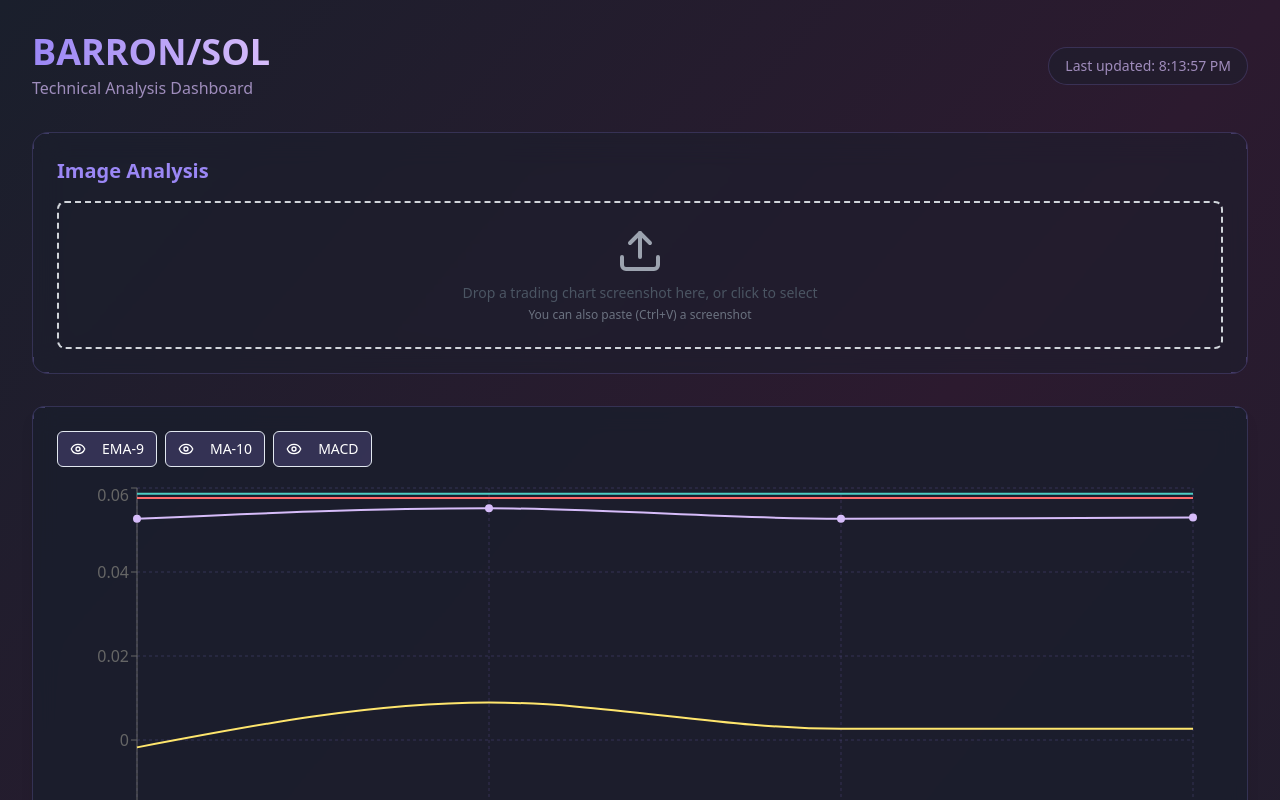
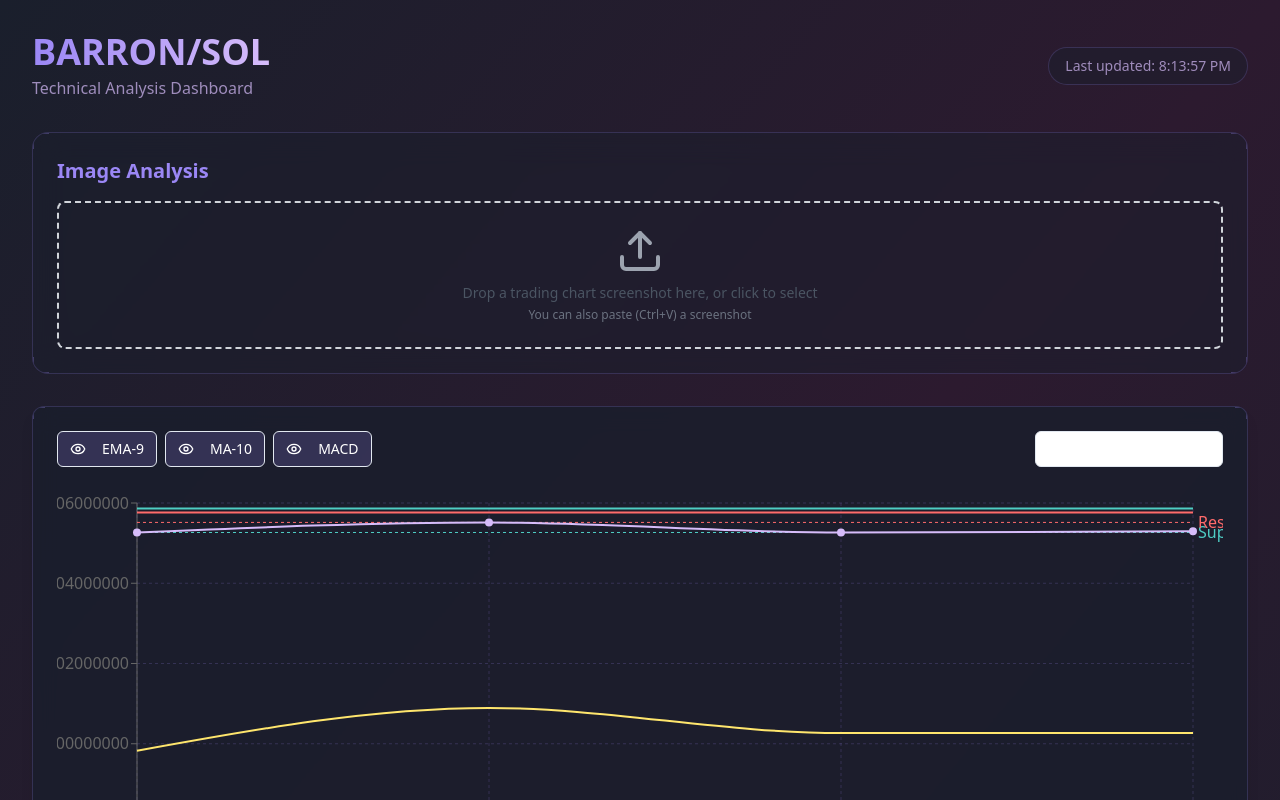
Before and after one commit to bloodemerald/trade-genius-forecast, a React (Vite) app: page / in a window 1280 px wide. Shown: the top 800 px of the page. Built offline with nearby package versions, Linux system fonts and the light colour scheme.

Commit message:
Improve chart readability and integration
Refactor the chart component for better readability and usability in trading scenarios. Investigate the possibility of integrating Dexscreener to display charts after image uploads.
[skip gpt_engineer]

```diff
--- a/src/components/InteractiveChart.tsx
+++ b/src/components/InteractiveChart.tsx
@@ -8,9 +8,10 @@ import {
   Tooltip,
   Legend,
   ResponsiveContainer,
+  ReferenceLine,
 } from "recharts";
 import { motion } from "framer-motion";
-import { Eye, EyeOff } from "lucide-react";
+import { Eye, EyeOff, ExternalLink } from "lucide-react";
 import { Button } from "./ui/button";
 
 interface ChartData {
@@ -35,13 +36,25 @@ export const InteractiveChart = ({ price, indicators }: InteractiveChartProps) =
   const [showMA, setShowMA] = useState(true);
   const [showMACD, setShowMACD] = useState(true);
 
-  // Transform data for Recharts
+  // Transform data for Recharts with proper time labels
   const data: ChartData[] = [
     { name: "Open", price: price[0], EMA_9: indicators.EMA_9, MA_10: indicators.MA_10, MACD: indicators.MACD[0] },
     { name: "High", price: price[1], EMA_9: indicators.EMA_9, MA_10: indicators.MA_10, MACD: indicators.MACD[1] },
     { name: "Low", price: price[2], EMA_9: indicators.EMA_9, MA_10: indicators.MA_10, MACD: indicators.MACD[2] },
     { name: "Close", price: price[3], EMA_9: indicators.EMA_9, MA_10: indicators.MA_10, MACD: indicators.MACD[2] },
   ];
+
+  // Calculate support and resistance levels
+  const support = Math.min(...price);
+  const resistance = Math.max(...price);
+
+  // Function to open DexScreener
+  const openDexScreener = () => {
+    // Extract token address from chart data or use a default
+    // This is a placeholder - you would need to get the actual token address from your data
+    const tokenAddress = "YOUR_TOKEN_ADDRESS"; // This should come from your data
+    window.open(`https://dexscreener.com/ethereum/${tokenAddress}`, '_blank');
+  };
 
   return (
     <motion.div
@@ -51,7 +64,8 @@ export const InteractiveChart = ({ price, indicators }: InteractiveChartProps) =
     >
       <div className="absolute inset-0 bg-gradient-to-br from-[#9b87f5]/5 to-transparent opacity-0 group-hover:opacity-100 transition-opacity duration-300" />
 
-      <div className="flex gap-2 mb-4 relative z-10">
+      <div className="flex justify-between items-center mb-4 relative z-10">
+        <div className="flex gap-2">
           <Button
             variant="outline"
             size="sm"
@@ -80,10 +94,20 @@ export const InteractiveChart = ({ price, indicators }: InteractiveChartProps) =
             MACD
           </Button>
         </div>
+        <Button
+          variant="outline"
+          size="sm"
+          onClick={openDexScreener}
+          className="flex items-center gap-2"
+        >
+          <ExternalLink className="w-4 h-4" />
+          View on DexScreener
+        </Button>
+      </div>
 
       <div className="h-[400px] relative z-10">
         <ResponsiveContainer width="100%" height="100%">
-          <LineChart data={data} margin={{ top: 5, right: 30, left: 20, bottom: 5 }}>
+          <LineChart data={data} margin={{ top: 20, right: 30, left: 20, bottom: 5 }}>
             <CartesianGrid strokeDasharray="3 3" className="stroke-[#9b87f5]/20" />
             <XAxis
               dataKey="name"
@@ -92,6 +116,7 @@ export const InteractiveChart = ({ price, indicators }: InteractiveChartProps) =
             <YAxis
               className="text-[#D6BCFA]"
               domain={['auto', 'auto']}
+              tickFormatter={(value) => value.toFixed(8)}
             />
             <Tooltip
               contentStyle={{
@@ -100,8 +125,24 @@ export const InteractiveChart = ({ price, indicators }: InteractiveChartProps) =
                 borderRadius: '8px',
                 color: '#D6BCFA'
               }}
+              formatter={(value: number) => [value.toFixed(8), '']}
             />
             <Legend />
+
+            {/* Support and Resistance Lines */}
+            <ReferenceLine
+              y={support}
+              stroke="#4ECDC4"
+              strokeDasharray="3 3"
+              label={{ value: 'Support', position: 'right', fill: '#4ECDC4' }}
+            />
+            <ReferenceLine
+              y={resistance}
+              stroke="#FF6B6B"
+              strokeDasharray="3 3"
+              label={{ value: 'Resistance', position: 'right', fill: '#FF6B6B' }}
+            />
+
             <Line
               type="monotone"
               dataKey="price"
```
Lines whose indentation alone changed are shown as unchanged.
